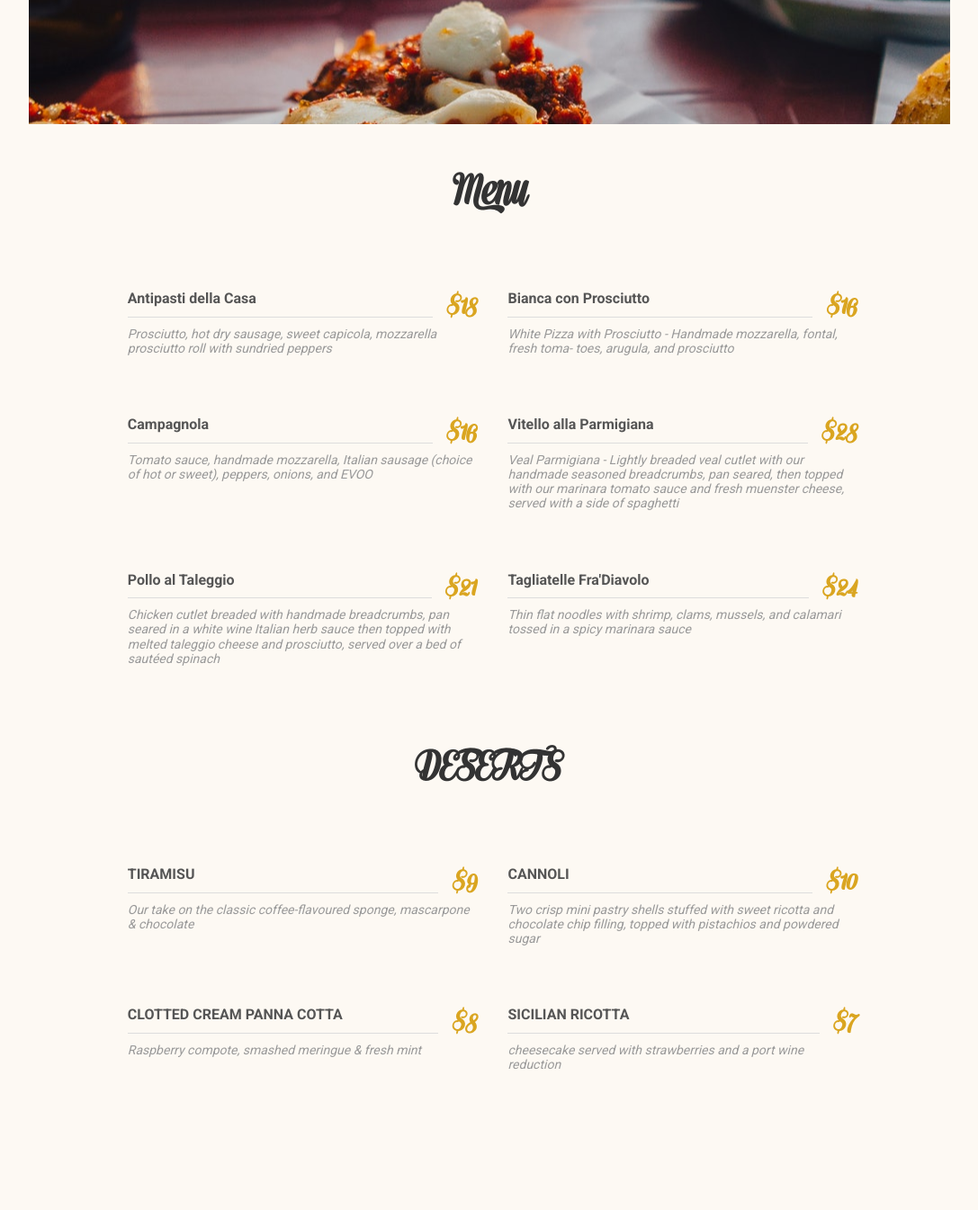
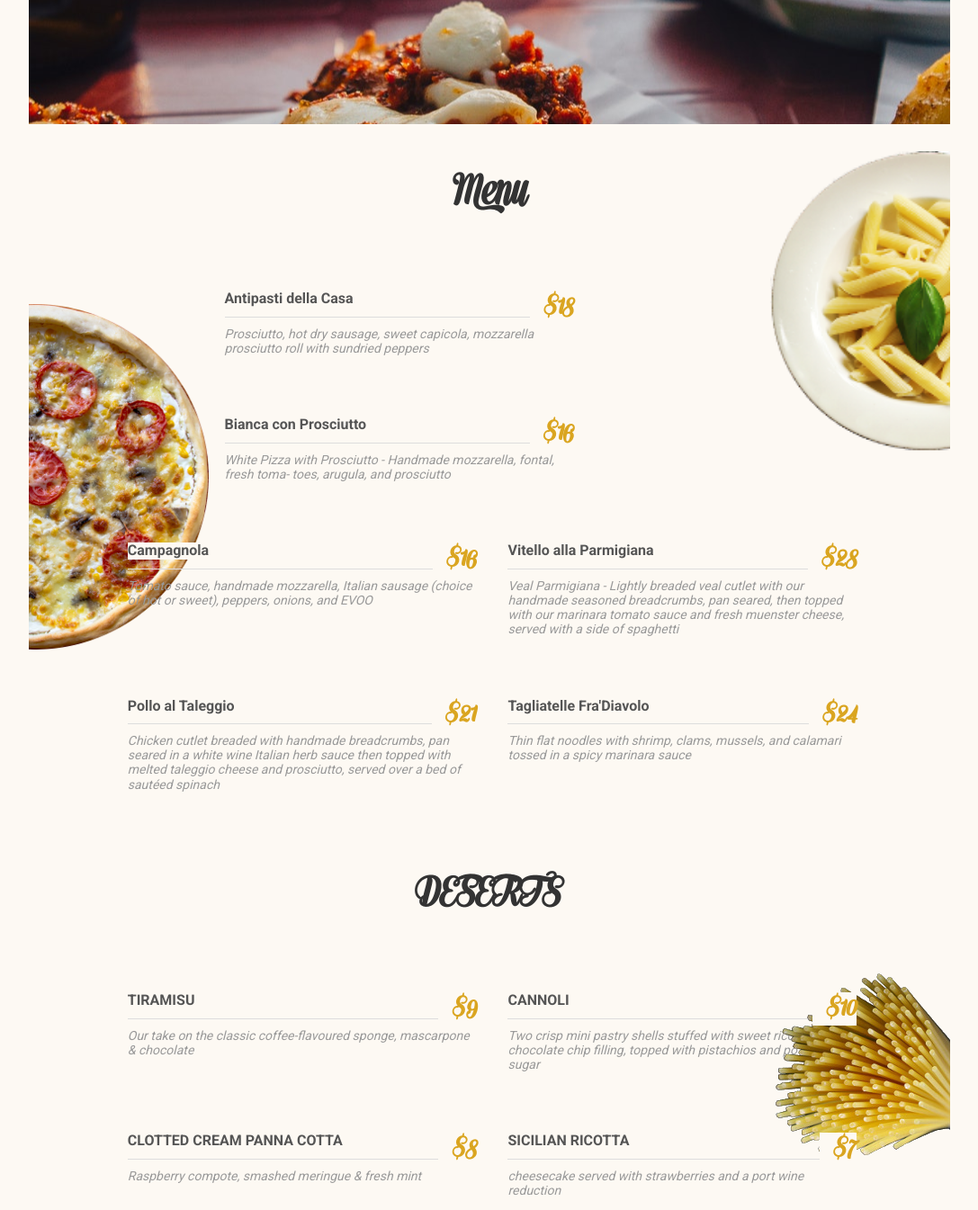
Before and after one commit to JeffreyRJohnson/Faiccos, a website built with webpack: page app/index.html in a window 1280 px wide. Shown: the part 2555-3900 px from the top of the page at 90% size, without its empty margins (96-1183 px from the left). Built offline with nearby package versions, Linux system fonts and the light colour scheme.

Commit message:
added bottom menu images

```diff
--- a/app/assets/styles/modules/_menu-section.css
+++ b/app/assets/styles/modules/_menu-section.css
@@ -44,8 +44,17 @@ height:600px;
 }
 }
 
+#menu-section{
+       @mixin atExtraLarge{
+        padding:0 200px 0 200px;
+    }
+}
+
 #desert-menu{
     padding-bottom:100px;
+    @mixin atExtraLarge{
+        padding:0 200px 100px 200px;
+    }
 }
 
 #desert-menu h3{
@@ -55,3 +64,24 @@ height:600px;
 #menu-section h3{
      padding:50px 0;
 }
+
+.raw-pasta-image{
+    width:200px;
+     position:relative;
+    float:right;
+    top:-390px;
+}
+
+.side-pizza{
+  width:200px;
+     position:relative;
+    float:left;
+     top:200px;
+}
+
+.side-pasta{
+  width:200px;
+     position:relative;
+    float:right;
+     top:30px;
+}
--- a/app/index.html
+++ b/app/index.html
@@ -129,6 +129,8 @@ assets/images/large-hero__image--med.jpeg 800w" sizes="(max-width:480px) 480px,
                 <div class="parallax-inner2">
                 </div>
             </section>
+            <img src="assets/images/pizza.png" class="side-pizza" alt="">
+            <img src="assets/images/pasta.png" class="side-pasta" alt="">
             <!-- menu section -->
             <section id="menu-section">
                 <h3>Menu</h3>
@@ -205,6 +207,7 @@ assets/images/large-hero__image--med.jpeg 800w" sizes="(max-width:480px) 480px,
                     </li>
                 </ul>
             </section>
+            <img src="assets/images/pasta-raw.png" class="raw-pasta-image" alt="raw pasta">
             <!-- footer -->
             <!-- <section id="footer ">
                 <h3>Esterno</h3>
--- a/app/temp/styles/styles.css
+++ b/app/temp/styles/styles.css
@@ -1050,8 +1050,22 @@ height:600px;
   }
 }
 
+@media (min-width: 1400px) {
+
+  #menu-section {
+    padding: 0 200px 0 200px;
+  }
+}
+
 #desert-menu{
     padding-bottom:100px;
+}
+
+@media (min-width: 1400px) {
+
+  #desert-menu {
+    padding: 0 200px 100px 200px;
+  }
 }
 
 #desert-menu h3{
@@ -1060,6 +1074,27 @@ height:600px;
 
 #menu-section h3{
      padding:50px 0;
+}
+
+.raw-pasta-image{
+    width:200px;
+     position:relative;
+    float:right;
+    top:-390px;
+}
+
+.side-pizza{
+  width:200px;
+     position:relative;
+    float:left;
+     top:200px;
+}
+
+.side-pasta{
+  width:200px;
+     position:relative;
+    float:right;
+     top:30px;
 }
 
 .footer{
```
Also changed, not shown: app/assets/styles/base/_mixins.css (+7 -0 lines), app/assets/images/pasta-raw.jpeg (added), app/assets/images/pasta-raw.png (added), app/assets/images/pasta.png (added), app/assets/images/pizza.png (added).
